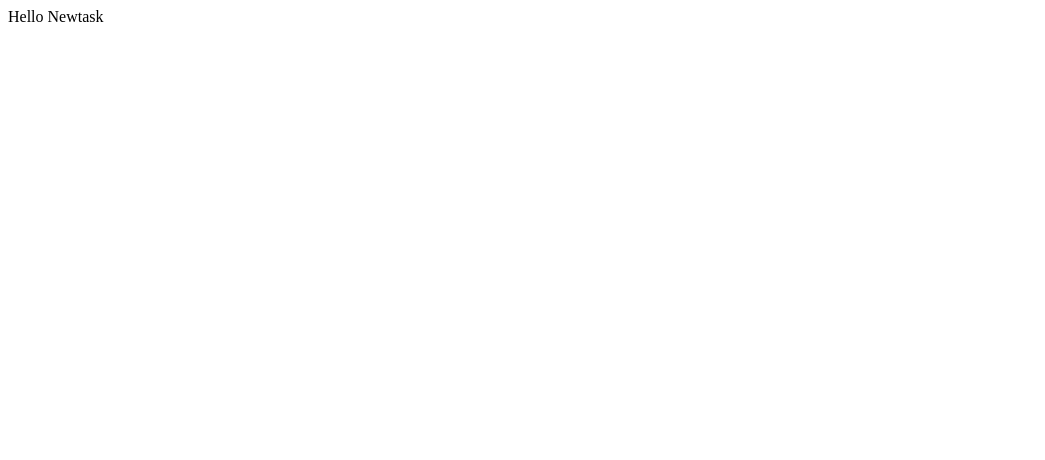
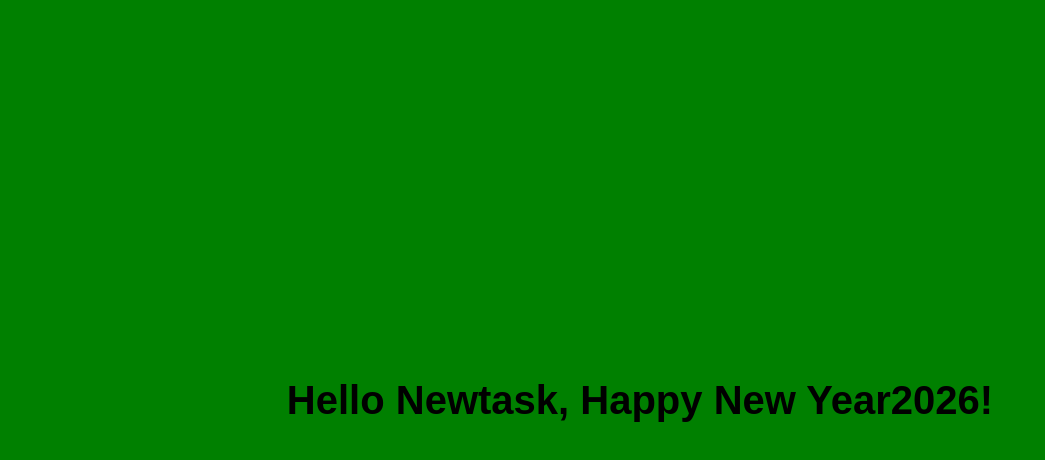
Before and after one commit to lashaterashvili-art/newtask, a plain HTML site: page index.html in a window 1280 px wide. Shown: the whole page, without its empty margins (0-1045 px from the left). Drawn offline with Linux system fonts and the light colour scheme.

Commit message:
corrected html

```diff
--- a/index.html
+++ b/index.html
@@ -1 +1,28 @@
-Hello Newtask
+<!DOCTYPE html>
+<html lang="en">
+<head>
+    <meta charset="UTF-8">
+    <title>New Task</title>
+    <meta name="viewport" content="width=device-width, initial-scale=1.0">
+    <style>
+        body {
+            margin: 0;
+            padding: 0;
+            height: 100vh;
+            background-color: green;
+            color: black;
+            display: flex;
+            align-items: center;
+            justify-content: center;
+            font-family: Arial, Helvetica, sans-serif;
+        }
+
+        h1 {
+            font-size: 2.5rem;
+        }
+    </style>
+</head>
+<body>
+    <h1>Hello Newtask, Happy New Year2026!</h1>
+</body>
+</html>
```
